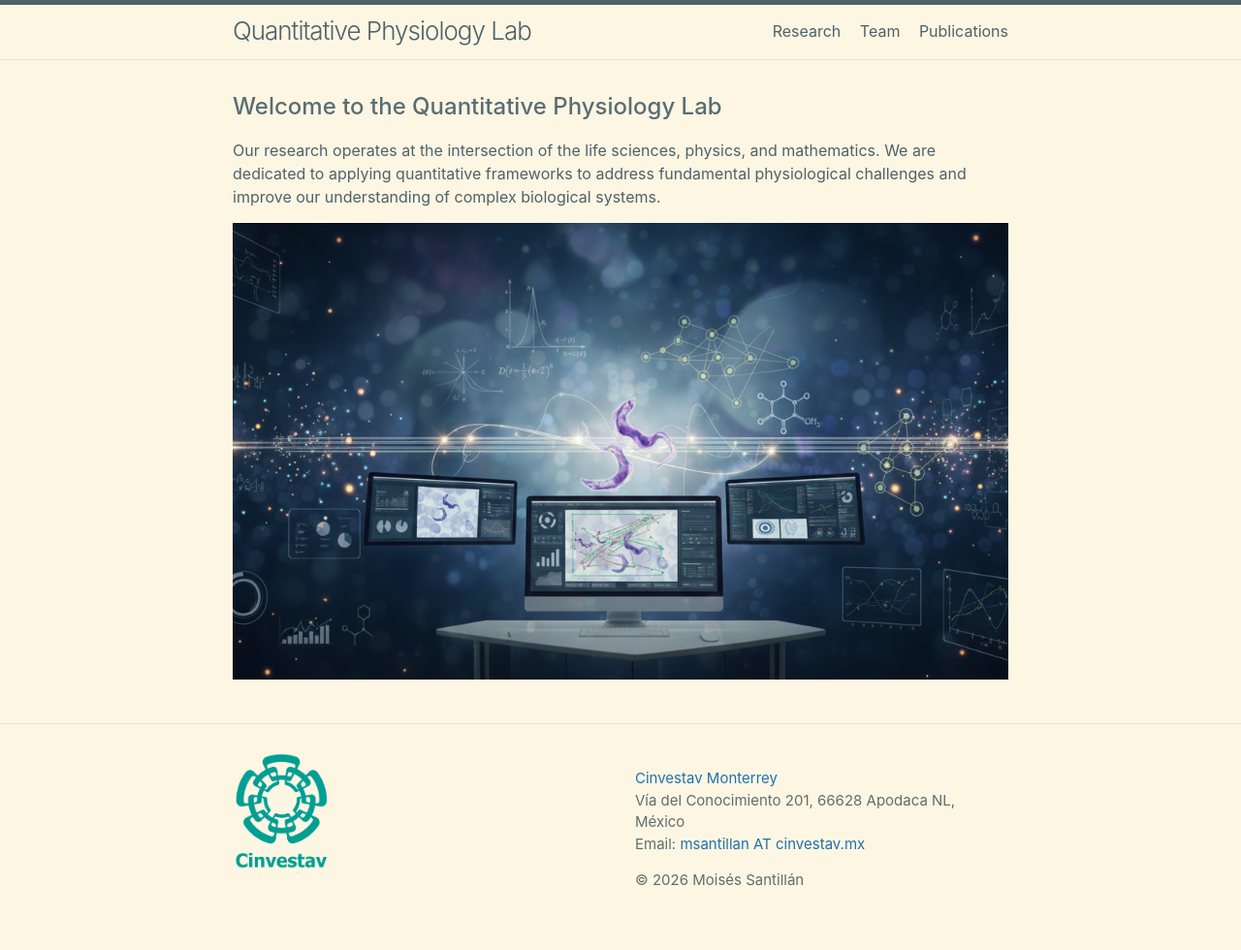
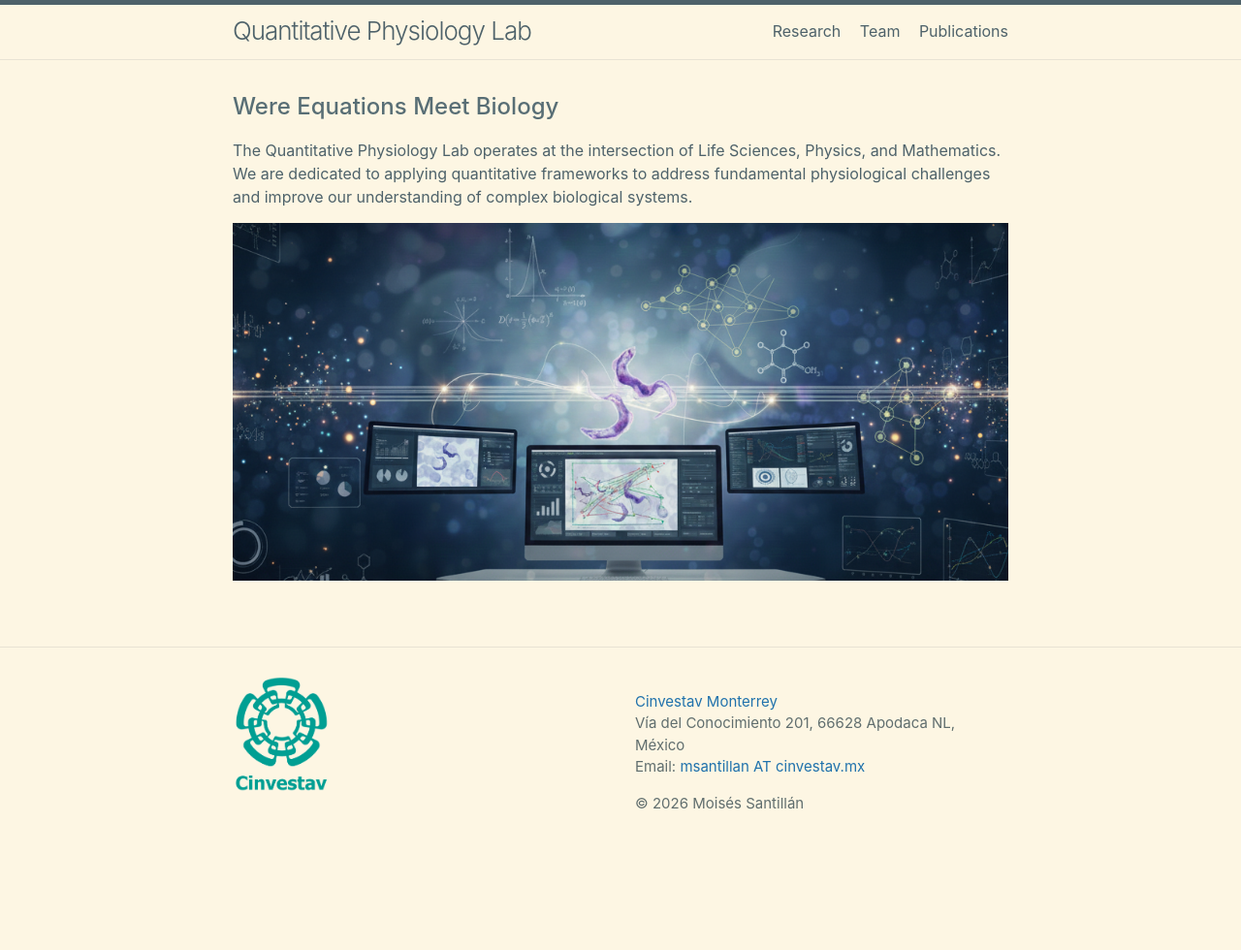
Before and after one commit to moises-santillan/LabSite, a Jekyll site: the page built from index.md, in a window 1280 px wide. Shown: the whole page at 97% size. Built offline with Jekyll 4.4.1, drawn with Linux system fonts in a browser that asks for light colours; nearby versions of some CDN libraries; after the commit the page ends 900 px from its top, so only the background shows below that.

Commit message:
fix home

```diff
--- a/index.md
+++ b/index.md
@@ -8,8 +8,8 @@ permalink: /
 nav-include: false
 ---
 
-## Welcome to the Quantitative Physiology Lab
+## Were Equations Meet Biology
 
-Our research operates at the intersection of the life sciences, physics, and mathematics. We are dedicated to applying quantitative frameworks to address fundamental physiological challenges and improve our understanding of complex biological systems.
+The Quantitative Physiology Lab operates at the intersection of Life Sciences, Physics, and Mathematics. We are dedicated to applying quantitative frameworks to address fundamental physiological challenges and improve our understanding of complex biological systems.
 
 ![Lab Image](assets/images/QPhysiol.png)
```
Also changed, not shown: assets/images/QPhysiol.png.
